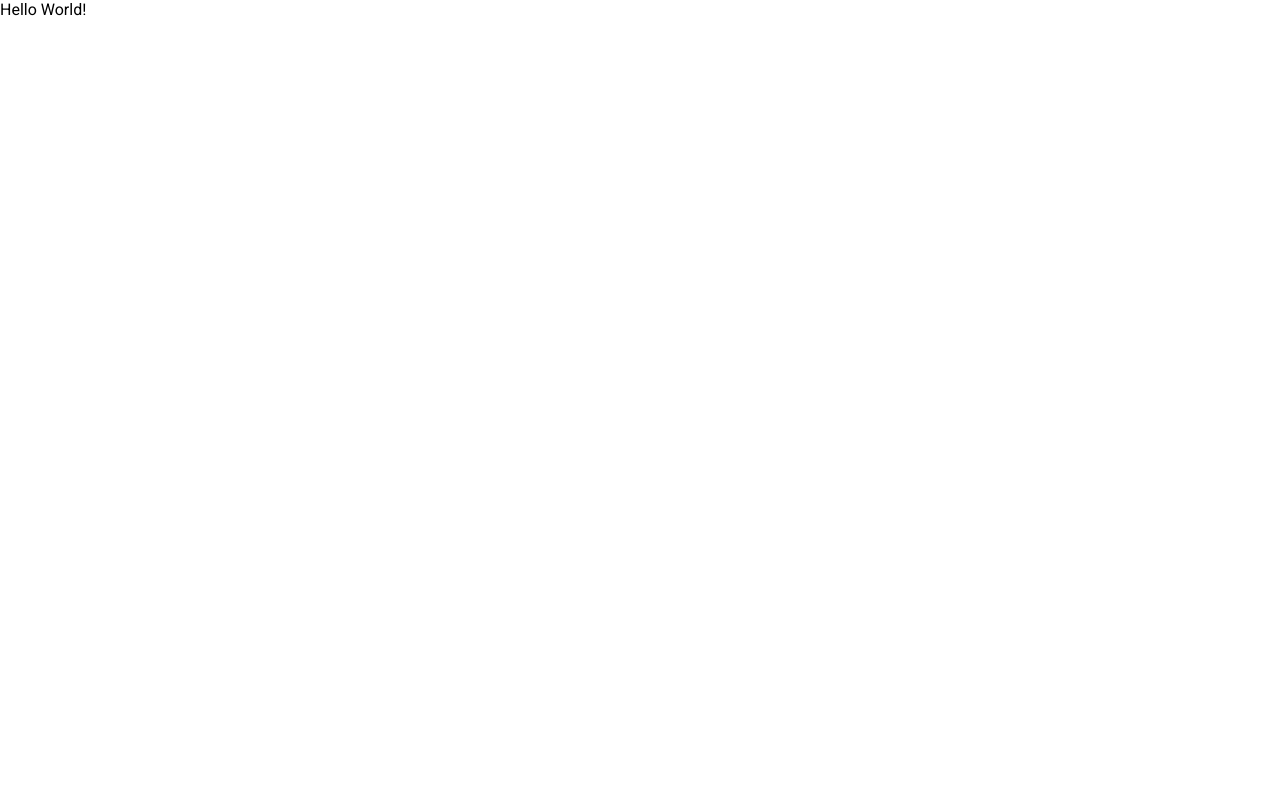
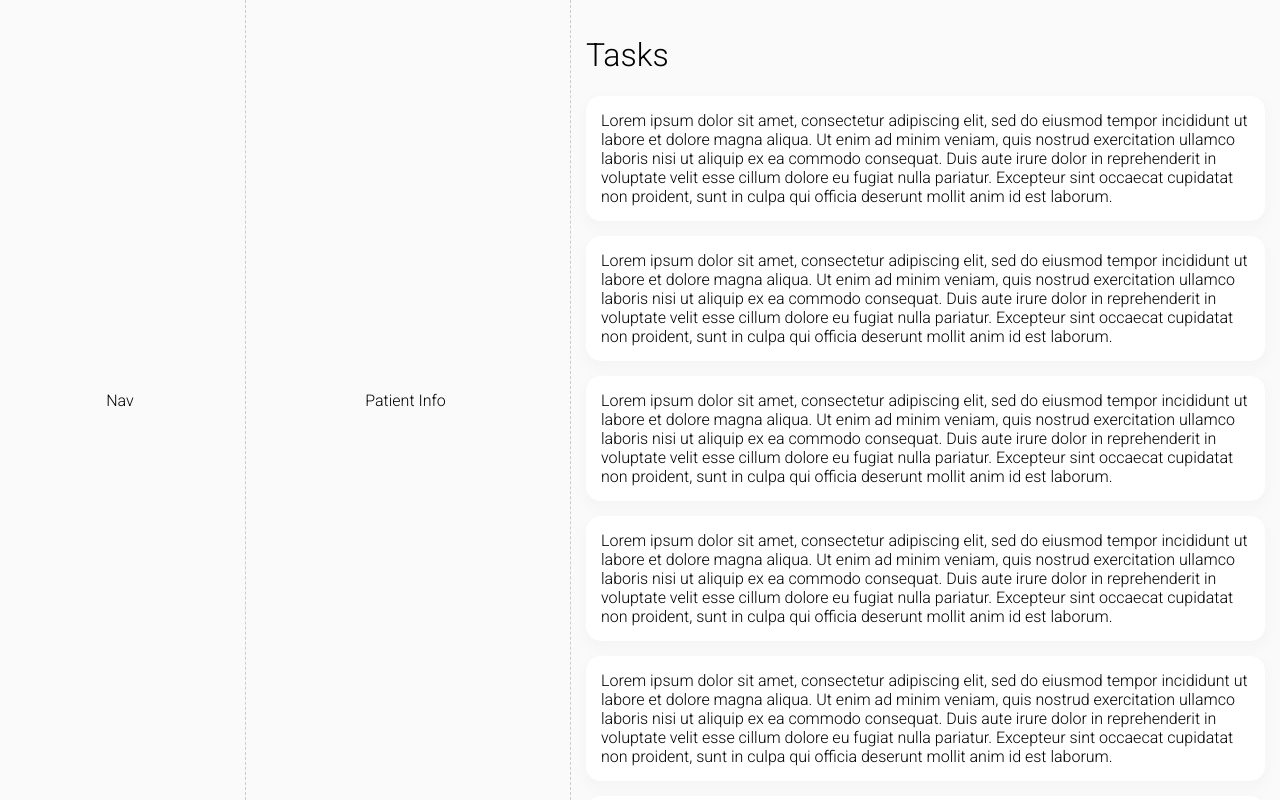
Before and after one commit to dchoi87/akute-health, a React (Create React App) app: page / in a window 1280 px wide. Built offline with nearby package versions, Linux system fonts and the light colour scheme.

Commit message:
Main Foundation

```diff
--- a/src/components/App.css
+++ b/src/components/App.css
@@ -0,0 +1,24 @@
+.app {
+  display: grid;
+  grid-template-columns: 240px 320px auto;
+  gap: 5px;
+}
+.app > div {
+  height: 100vh;
+  overflow: auto;
+}
+.app > div + div {
+  border-left: 1px dashed #ccc;
+}
+.nav {
+  padding: 5px;
+  display: flex;
+  align-items: center;
+  justify-content: center;
+}
+.patient-info {
+  padding: 5px;
+  display: flex;
+  align-items: center;
+  justify-content: center;
+}
--- a/src/components/App.js
+++ b/src/components/App.js
@@ -1,9 +1,15 @@
+import Tasks from './tasks/Tasks';
+
 import './App.css';
 
 function App() {
   return (
-    <div className="container">
-      Hello World!
+    <div className="app">
+      <div className="nav">Nav</div>
+      <div className="patient-info">Patient Info</div>
+      <div className="container">
+        <Tasks />
+      </div>
     </div>
   );
 }
--- /dev/null
+++ b/src/components/tasks/Card.js
@@ -0,0 +1,9 @@
+const Cards = () => {
+  return (
+    <div className="card-container">
+      Lorem ipsum dolor sit amet, consectetur adipiscing elit, sed do eiusmod tempor incididunt ut labore et dolore magna aliqua. Ut enim ad minim veniam, quis nostrud exercitation ullamco laboris nisi ut aliquip ex ea commodo consequat. Duis aute irure dolor in reprehenderit in voluptate velit esse cillum dolore eu fugiat nulla pariatur. Excepteur sint occaecat cupidatat non proident, sunt in culpa qui officia deserunt mollit anim id est laborum.
+    </div>
+  )
+}
+
+export default Cards;
--- /dev/null
+++ b/src/components/tasks/Tasks.css
@@ -0,0 +1,24 @@
+.tasks-container {
+  padding: 15px;
+}
+.tasks-header h1 {
+  font-weight: 300;
+}
+
+/* grid */
+.tasks-cards {
+  display: grid;
+  grid-template-columns: auto;
+  gap: 15px;
+}
+.tasks-cards.grid {
+  grid-template-columns: repeat(3, auto);
+}
+
+/* card */
+.card-container {
+  padding: 15px;
+  background: #fff;
+  border-radius: 15px;
+  box-shadow: 0px 5px 10px 2px #efefef73;
+}
--- /dev/null
+++ b/src/components/tasks/Tasks.js
@@ -0,0 +1,27 @@
+import Card from './Card';
+
+import './Tasks.css';
+
+const Tasks = () => {
+  return (
+    <div className="tasks-container">
+      <div className="tasks-header">
+        <h1>Tasks</h1>
+      </div>
+      <div className="tasks-overview">
+
+      </div>
+      <div className="tasks-cards">
+        {
+          Array(15).fill().map((el, i) => {
+            return (
+              <Card key={i} />
+            )
+          })
+        }
+      </div>
+    </div>
+  )
+}
+
+export default Tasks;
--- a/src/index.css
+++ b/src/index.css
@@ -1,10 +1,16 @@
 body {
   margin: 0;
   font-family: "Roboto";
+  font-weight: 300;
   -webkit-font-smoothing: antialiased;
   -moz-osx-font-smoothing: grayscale;
+  background: #fafafa;
+  margin: 0;
+  padding: 0;
 }
-
+* {
+  box-sizing: border-box;
+}
 code {
   font-family: source-code-pro, Menlo, Monaco, Consolas, 'Courier New',
     monospace;
```
Also changed, not shown: src/components/tasks/Filters.js (added, +7 -0 lines), src/components/tasks/Overview.js (added, +7 -0 lines).
